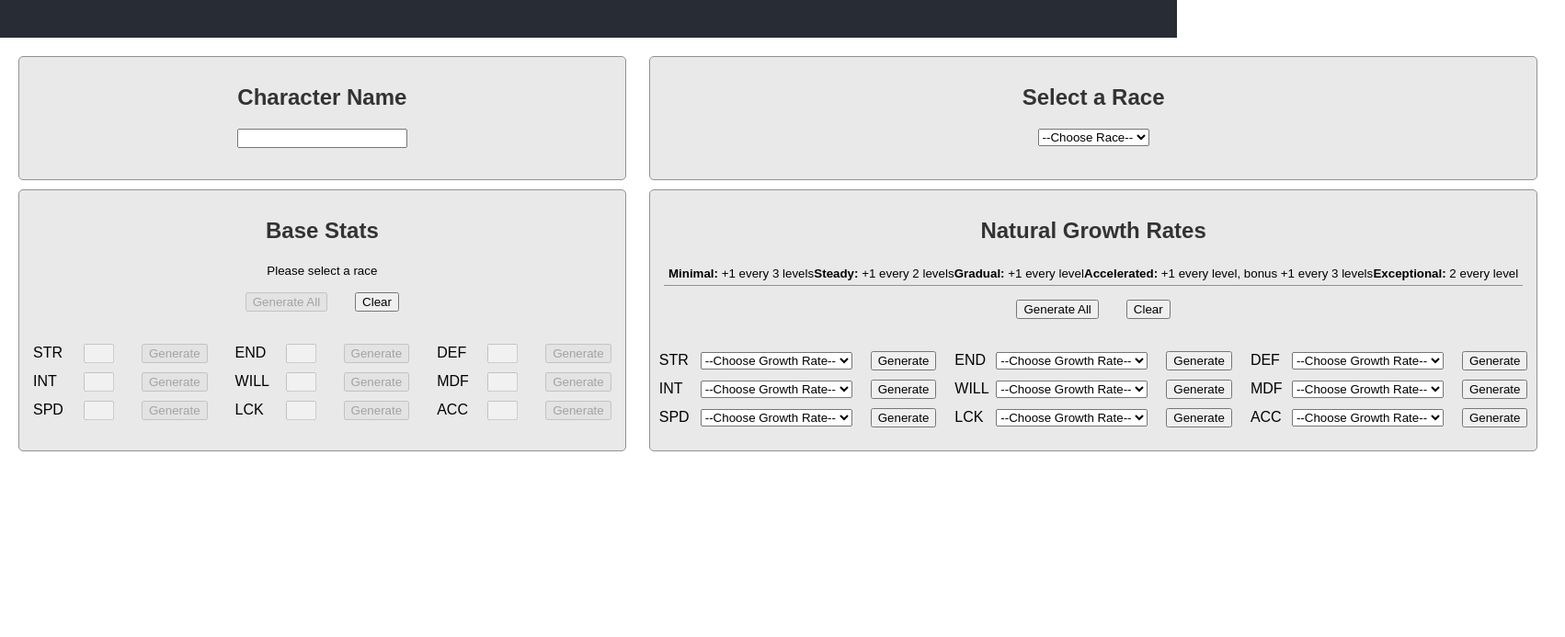
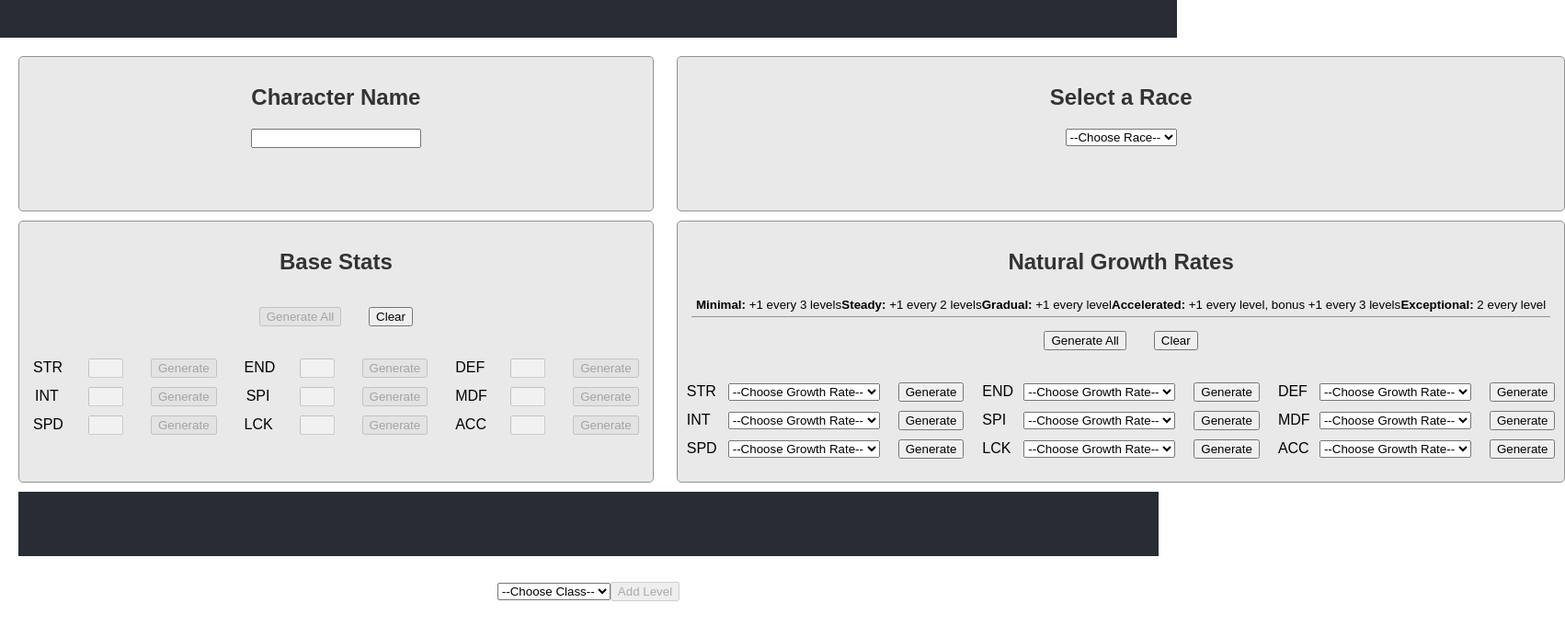
Before and after one commit to chase-skibeness/PT-AdminTool, a React (Create React App) app: page / in a window 1280 px wide. Shown: the part 81-774 px from the top of the page at 92% size, 1702 px wide, since content can reach past the window. Built offline with nearby package versions, Linux system fonts and the light colour scheme; the HTML template or start-up script is replaced by a standard one.

Commit message:
add views for stat increases

```diff
--- a/src/App.js
+++ b/src/App.js
@@ -1,14 +1,57 @@
+import React, { useState } from 'react';
 import './App.css';
 import CharacterCreatorInputForm from './components/Input/CharacterCreatorInputForm';
+import CharacterLevelView from './components/View/CharacterLevelView';
 
 function App() {
+  const [name, setName] = useState('');
+  const [race, setRace] = useState('');
+  const [baseStats, setBaseStats] = useState({
+    STR: null,
+    END: null,
+    DEF: null,
+    INT: null,
+    SPI: null,
+    MDF: null,
+    SPD: null,
+    LCK: null,
+    ACC: null,
+  });
+  const [growthRates, setGrowthRates] = useState({
+    STR: null,
+    END: null,
+    DEF: null,
+    INT: null,
+    SPI: null,
+    MDF: null,
+    SPD: null,
+    LCK: null,
+    ACC: null,
+  });
+
+  const characterInfo = {
+    name: name,
+    setName: setName,
+    race: race,
+    setRace: setRace,
+    baseStats: baseStats,
+    setBaseStats: setBaseStats,
+    growthRates: growthRates,
+    setGrowthRates: setGrowthRates,
+  };
+
   return (
     <div className="App">
       <header className="App-header">
         <h1>Project Township Character Generator</h1>
       </header>
       <main>
-        <CharacterCreatorInputForm />
+        <CharacterCreatorInputForm characterInfo={characterInfo} />
+        <CharacterLevelView
+          name={name}
+          baseStats={baseStats}
+          growthRates={growthRates}
+        />
       </main>
     </div>
   );
--- a/src/components/Input/BaseStatsInput/BaseStatsInput.css
+++ b/src/components/Input/BaseStatsInput/BaseStatsInput.css
@@ -19,7 +19,7 @@
 
 .base-stats-fields div * {
   margin: 5px 15px;
-  width: 25px;
+  width: 30px;
 }
 
 .base-stats-fields div button {
--- a/src/components/Input/BaseStatsInput/BaseStatsInput.js
+++ b/src/components/Input/BaseStatsInput/BaseStatsInput.js
@@ -19,7 +19,7 @@ const BaseStatsInput = ({ baseStats, setBaseStats, race }) => {
 
   function setBaseStat(stat, newStatValue) {
     let newStats = { ...baseStats };
-    newStats[stat] = newStatValue;
+    newStats[stat] = parseInt(newStatValue);
     setBaseStats(newStats);
   }
 
@@ -43,10 +43,6 @@ const BaseStatsInput = ({ baseStats, setBaseStats, race }) => {
     <div className="base-stats-container">
       <div className="base-stats-controls">
         <h2>Base Stats</h2>
-        <div className="base-stats-definitions">
-          {race === '' ? <small>Please select a race</small> : null}
-        </div>
-
         <button onClick={generateAllStats} disabled={race === ''}>
           Generate All
         </button>
--- a/src/components/Input/CharacterCreatorInputForm.js
+++ b/src/components/Input/CharacterCreatorInputForm.js
@@ -1,36 +1,12 @@
-import React, { useState } from 'react';
+import React, { useEffect, useState } from 'react';
 import NameInput from './NameInput/NameInput';
 import RaceInput from './RaceInput/RaceInput';
 import BaseStatsInput from './BaseStatsInput/BaseStatsInput';
 import GrowthRatesInput from './GrowthRatesInput/GrowthRatesInput';
 import './Input.css';
 
-const CharacterCreatorInputForm = () => {
-  const [name, setName] = useState('');
-  const [race, setRace] = useState('');
-  const [baseStats, setBaseStats] = useState({
-    STR: null,
-    END: null,
-    DEF: null,
-    INT: null,
-    WILL: null,
-    MDF: null,
-    SPD: null,
-    LCK: null,
-    ACC: null,
-  });
-  const [growthRates, setGrowthRates] = useState({
-    STR: null,
-    END: null,
-    DEF: null,
-    INT: null,
-    WILL: null,
-    MDF: null,
-    SPD: null,
-    LCK: null,
-    ACC: null,
-  });
-
+const CharacterCreatorInputForm = ({characterInfo}) => {
+  const {name, setName, race, setRace, baseStats, setBaseStats, growthRates, setGrowthRates} = characterInfo;
   return (
     <div className="input-form-container">
       <NameInput name={name} setName={setName} />
--- a/src/components/Input/Input.css
+++ b/src/components/Input/Input.css
@@ -1,5 +1,4 @@
 .input-form-container {
-  height: 30vh;
   display: grid;
   grid-template-columns: auto auto;
   grid-template-rows: auto auto;
@@ -13,3 +12,7 @@
   border-radius: 5px;
   padding: 10px 0 20px 0;
 }
+
+.input-form-container p {
+  height: 18px;
+}
--- /dev/null
+++ b/src/components/View/CharacterLevelView.js
@@ -0,0 +1,135 @@
+import React, { useState, useEffect } from 'react';
+import classesData from '../../data/classes.json';
+import LevelView from './LevelView/LevelView';
+import './View.css';
+
+const classes = classesData.classes;
+
+const CharacterLevelView = ({ name, baseStats, growthRates }) => {
+  const [levelList, setLevelList] = useState([]);
+
+  const [selectedClass, setSelectedClass] = useState(null);
+
+  function calculateStats({ level, classDef, stats }) {
+    const newStats = {};
+    const modifyGrowthOnly = (statName) => {
+      let classMod = classDef.modifiers[statName];
+      if (!classMod) classMod = 0;
+      console.log('modifyGrowthOnly', statName);
+      console.log(statName, classDef.name, classDef.modifiers[statName] ?? 0);
+      console.log(
+        `${stats[statName]} + (${growthRates[statName].calcGrowth(level)} * (${1 + classMod}))`
+      );
+      console.log(
+        Math.round(
+          stats[statName] +
+            growthRates[statName].calcGrowth(level) * (1 + classMod)
+        )
+      );
+      return Math.round(
+        stats[statName] +
+          growthRates[statName].calcGrowth(level) * (1 + classMod)
+      );
+    };
+
+    const modifyPrevPlusGrowth = (statName) => {
+      console.log('modifyPrevPlusGrowth');
+      console.log(
+        `(${stats[statName]} + ${growthRates[statName].calcGrowth(level)}) * (${1 + classDef.modifiers[statName]})`
+      );
+      console.log(
+        Math.round(
+          (stats[statName] + growthRates[statName].calcGrowth(level)) *
+            (1 + classDef.modifiers[statName])
+        )
+      );
+      return Math.round(
+        (stats[statName] + growthRates[statName].calcGrowth(level)) *
+          (1 + classDef.modifiers[statName])
+      );
+    };
+    Object.keys(stats).forEach((statName) => {
+      newStats[statName] = modifyGrowthOnly(statName);
+    });
+
+    return newStats;
+  }
+
+  function generateClassOptions() {
+    let optionList = [];
+    for (const [className, classDef] of Object.entries(classes)) {
+      optionList.push(
+        <option key={`${className}optionkey`} value={className}>
+          {classDef.name}
+        </option>
+      );
+    }
+    return optionList;
+  }
+
+  function addLevel() {
+    if (levelList.length > 0) {
+      const lastLevelEntry = levelList.findLast(() => true);
+      setLevelList([
+        ...levelList,
+        {
+          classDef: classes[selectedClass],
+          level: lastLevelEntry.level + 1,
+          stats: calculateStats(lastLevelEntry),
+        },
+      ]);
+    } else {
+      setLevelList([
+        {
+          classDef: classes[selectedClass],
+          level: 1,
+          stats: baseStats,
+        },
+      ]);
+    }
+  }
+
+  function canAddLevel() {
+    return (
+      !selectedClass ||
+      !Object.values(baseStats).some((stat) => stat) ||
+      !Object.values(growthRates).some((stat) => stat)
+    );
+  }
+
+  return (
+    <div className="character-view-container">
+      <div className="character-view-header">
+        <h3>{name || ''}</h3>
+      </div>
+      {levelList.length > 0 ? (
+        <div className="character-view-levels-container">
+          {levelList.map((characterAtLevel) => (
+            <LevelView
+              key={`${name}${characterAtLevel.level}key`}
+              level={characterAtLevel.level}
+              classDef={characterAtLevel.classDef}
+              stats={characterAtLevel.stats}
+            />
+          ))}
+        </div>
+      ) : (
+        <br></br>
+      )}
+      <div className="character-view-levels-controls">
+        <select
+          onChange={(e) => setSelectedClass(e.target.value || '')}
+          value={selectedClass?.name}
+        >
+          <option value="">--Choose Class--</option>
+          {generateClassOptions()}
+        </select>
+        <button onClick={addLevel} disabled={canAddLevel()}>
+          Add Level
+        </button>
+      </div>
+    </div>
+  );
+};
+
+export default CharacterLevelView;
--- /dev/null
+++ b/src/components/View/LevelView/LevelView.css
@@ -0,0 +1,10 @@
+.level-view-container {
+  display: grid;
+  grid-template-columns: 250px 300px auto;
+  align-items: center;
+}
+
+.level-view-stats-container {
+  display: flex;
+  justify-content: space-evenly;
+}
--- /dev/null
+++ b/src/components/View/LevelView/LevelView.js
@@ -0,0 +1,22 @@
+import React from 'react';
+import './LevelView.css';
+
+const LevelView = ({ level, classDef, stats }) => {
+  return (
+    <div className="level-view-container">
+      <p>Level: {level}</p>
+      <p>Class: {classDef?.name}</p>
+      <div className="level-view-stats-container">
+        {stats != null
+          ? Object.keys(stats).map((stat) => (
+              <p key={`statdisplay${stat}key`}>
+                <span>{stat}:</span> {stats[stat]}
+              </p>
+            ))
+          : null}
+      </div>
+    </div>
+  );
+};
+
+export default LevelView;
--- /dev/null
+++ b/src/components/View/View.css
@@ -0,0 +1,18 @@
+.character-view-header {
+  background-color: #282c34;
+  color: white;
+  margin: 10px 0px;
+  padding: 5px;
+  text-align: left;
+  height: 60px;
+}
+
+.character-view-header h3 {
+  margin-left: 25px;
+}
+
+.character-view-levels-container {
+  background-color: #e9e9e9;
+  border: 1px solid #929292;
+  border-radius: 5px;
+}
--- a/src/data/classes.json
+++ b/src/data/classes.json
@@ -10,7 +10,7 @@
         "END": 0.1,
         "DEF": 0.1,
         "INT": 0.1,
-        "WILL": 0.1,
+        "SPI": 0.1,
         "MDF": 0.1,
         "SPD": 0.1,
         "LCK": 0.1,
@@ -40,7 +40,7 @@
       },
       "modifiers": {
         "INT": 0.25,
-        "WILL": 0.25
+        "SPI": 0.25
       }
     },
     "Scout": {
@@ -84,7 +84,7 @@
         "END": 0.1
       }
     },
-    "Elemental Mage": {
+    "ElementalMage": {
       "name": "Elemental Mage",
       "description": "Offensive elemental magic.",
       "tier": 2,
@@ -98,7 +98,7 @@
         "MDF": 0.1
       }
     },
-    "Light Mage": {
+    "LightMage": {
       "name": "Light Mage",
       "description": "Healing magic, buffs, and status condition cures.",
       "tier": 2,
@@ -107,12 +107,12 @@
         "prerequisites": ["Magician"]
       },
       "modifiers": {
-        "WILL": 0.35,
+        "SPI": 0.35,
         "MDF": 0.25,
         "LCK": 0.1
       }
     },
-    "Dark Mage": {
+    "DarkMage": {
       "name": "Dark Mage",
       "description": "Offensive dark magic, debuffs, and status conditions.",
       "tier": 2,
@@ -179,12 +179,12 @@
       },
       "modifiers": {
         "MDF": 0.5,
-        "WILL": 0.5,
+        "SPI": 0.5,
         "DEF": 0.25,
         "STR": -0.15
       }
     },
-    "Dread Knight": {
+    "DreadKnight": {
       "name": "Dread Knight",
       "description": "Mixes defensive and dark magic. Gains abilities to debuff enemies and inflict status conditions.",
       "tier": 3,
@@ -214,7 +214,7 @@
         "MDF": -0.15
       }
     },
-    "Battle Dancer": {
+    "BattleDancer": {
       "name": "Battle Dancer",
       "description": "Agile, critical-hit-focused melee fighter.",
       "tier": 3,
@@ -254,7 +254,7 @@
       },
       "modifiers": {
         "INT": 0.5,
-        "WILL": 0.5,
+        "SPI": 0.5,
         "ACC": 0.25,
         "END": -0.15
       }
@@ -283,7 +283,7 @@
         "prerequisites": ["Light Mage"]
       },
       "modifiers": {
-        "WILL": 0.5,
+        "SPI": 0.5,
         "INT": 0.5,
         "LCK": 0.25,
         "STR": -0.15
@@ -360,7 +360,7 @@
       "modifiers": {
         "SPD": 0.5,
         "LCK": 0.5,
-        "WILL": 0.25,
+        "SPI": 0.25,
         "ACC": -0.15
       }
     }
--- a/src/data/races.json
+++ b/src/data/races.json
@@ -8,7 +8,7 @@
         "END": { "min": 8, "max": 12 },
         "DEF": { "min": 8, "max": 12 },
         "INT": { "min": 8, "max": 12 },
-        "WILL": { "min": 8, "max": 12 },
+        "SPI": { "min": 8, "max": 12 },
         "MDF": { "min": 8, "max": 12 },
         "SPD": { "min": 8, "max": 12 },
         "LCK": { "min": 8, "max": 12 },
@@ -23,7 +23,7 @@
         "END": { "min": 6, "max": 10 },
         "DEF": { "min": 6, "max": 10 },
         "INT": { "min": 10, "max": 16 },
-        "WILL": { "min": 10, "max": 14 },
+        "SPI": { "min": 10, "max": 14 },
         "MDF": { "min": 8, "max": 14 },
         "SPD": { "min": 8, "max": 12 },
         "LCK": { "min": 8, "max": 12 },
@@ -38,7 +38,7 @@
         "END": { "min": 10, "max": 16 },
         "DEF": { "min": 10, "max": 14 },
         "INT": { "min": 6, "max": 10 },
-        "WILL": { "min": 8, "max": 12 },
+        "SPI": { "min": 8, "max": 12 },
         "MDF": { "min": 6, "max": 10 },
         "SPD": { "min": 6, "max": 10 },
         "LCK": { "min": 8, "max": 12 },
@@ -53,7 +53,7 @@
         "END": { "min": 8, "max": 12 },
         "DEF": { "min": 6, "max": 10 },
         "INT": { "min": 6, "max": 10 },
-        "WILL": { "min": 6, "max": 12 },
+        "SPI": { "min": 6, "max": 12 },
         "MDF": { "min": 6, "max": 10 },
         "SPD": { "min": 10, "max": 16 },
         "LCK": { "min": 6, "max": 10 },
@@ -68,7 +68,7 @@
         "END": { "min": 6, "max": 10 },
         "DEF": { "min": 6, "max": 10 },
         "INT": { "min": 8, "max": 12 },
-        "WILL": { "min": 8, "max": 12 },
+        "SPI": { "min": 8, "max": 12 },
         "MDF": { "min": 6, "max": 10 },
         "SPD": { "min": 10, "max": 16 },
         "LCK": { "min": 10, "max": 14 },
@@ -83,7 +83,7 @@
         "END": { "min": 8, "max": 12 },
         "DEF": { "min": 6, "max": 12 },
         "INT": { "min": 6, "max": 10 },
-        "WILL": { "min": 8, "max": 12 },
+        "SPI": { "min": 8, "max": 12 },
         "MDF": { "min": 6, "max": 10 },
         "SPD": { "min": 8, "max": 12 },
         "LCK": { "min": 8, "max": 10 },
@@ -98,7 +98,7 @@
         "END": { "min": 6, "max": 10 },
         "DEF": { "min": 6, "max": 10 },
         "INT": { "min": 12, "max": 16 },
-        "WILL": { "min": 6, "max": 12 },
+        "SPI": { "min": 6, "max": 12 },
         "MDF": { "min": 10, "max": 16 },
         "SPD": { "min": 8, "max": 12 },
         "LCK": { "min": 6, "max": 10 },
@@ -113,7 +113,7 @@
         "END": { "min": 6, "max": 10 },
         "DEF": { "min": 10, "max": 14 },
         "INT": { "min": 6, "max": 10 },
-        "WILL": { "min": 8, "max": 16 },
+        "SPI": { "min": 8, "max": 16 },
         "MDF": { "min": 10, "max": 14 },
         "SPD": { "min": 8, "max": 14 },
         "LCK": { "min": 6, "max": 10 },
```
Also changed, not shown: src/components/Input/GrowthRatesInput/GrowthRatesInput.js (+5 -5 lines).
